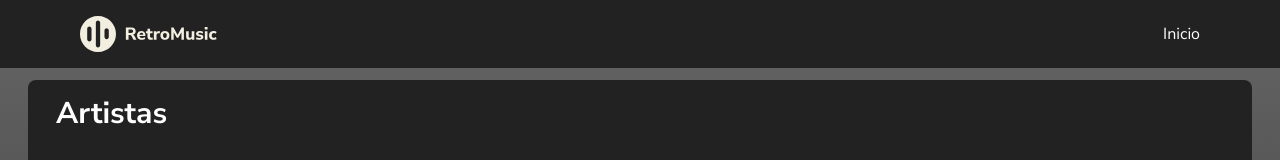
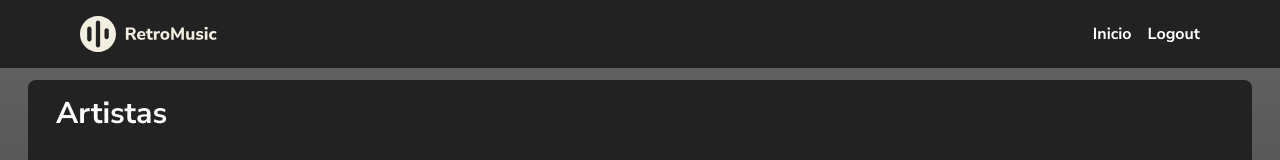
Before and after one commit to alexmaest/AYD2_Proyecto_G2, a Next.js app in the folder frontend/: page /admin in a window 1280 px wide. Shown: the top 160 px of the page. Built offline with nearby package versions, Linux system fonts and the light colour scheme.

Commit message:
add logout admin

```diff
--- a/frontend/src/app/admin/layout.tsx
+++ b/frontend/src/app/admin/layout.tsx
@@ -1,4 +1,7 @@
+'use client'
 import Brand from '@/components/Brand'
+import Link from 'next/link'
+import { signOut } from 'next-auth/react'
 
 export default function AdminLayout ({
   children
@@ -13,7 +16,14 @@ export default function AdminLayout ({
             <Brand className='h-[36px] w-[136.8px]' color='#F3EFE0' />
           </li>
           <div className='flex space-x-4'>
-            <li className='text-white'>Inicio</li>
+            <Link href='/admin'>
+              <li className='text-white font-bold'>Inicio</li>
+            </Link>
+            <li
+              className='text-white font-bold cursor-pointer'
+              onClick={async () => await signOut()}
+            >Logout
+            </li>
           </div>
         </ul>
       </nav>
```
